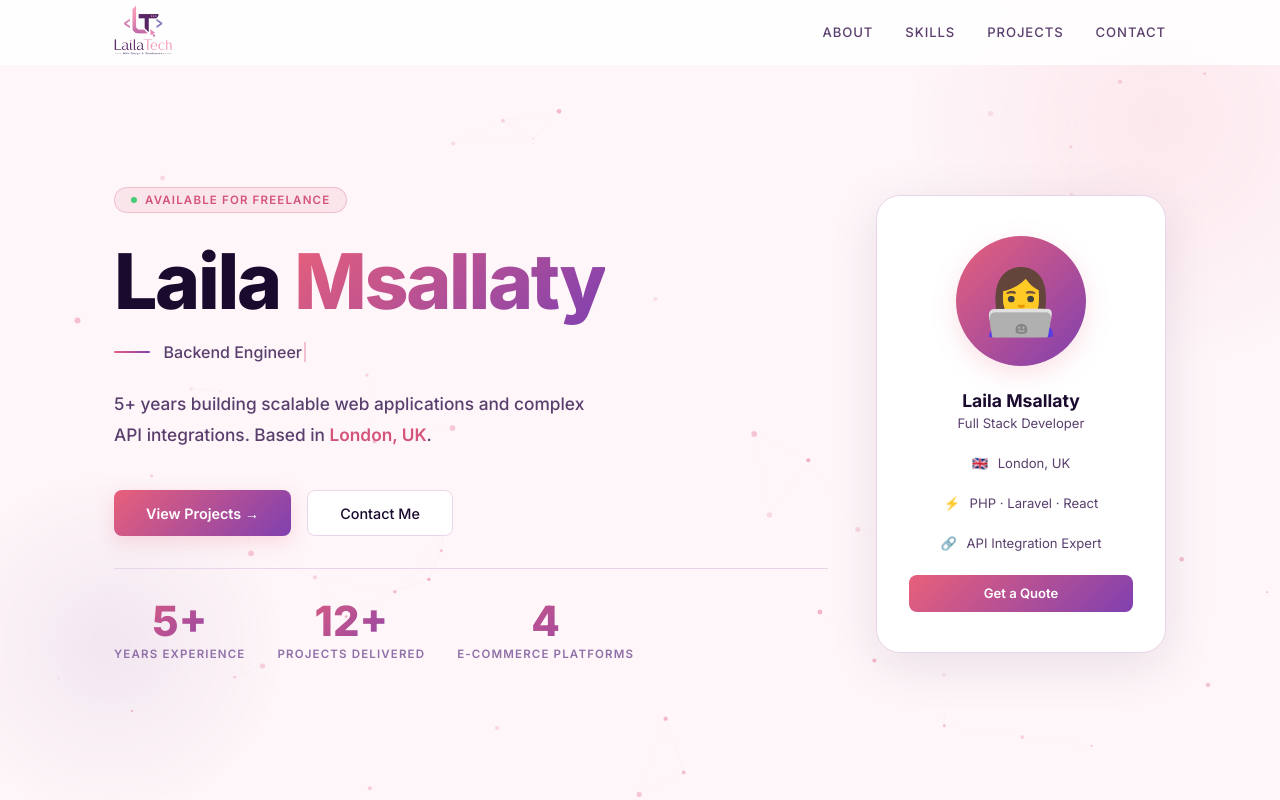
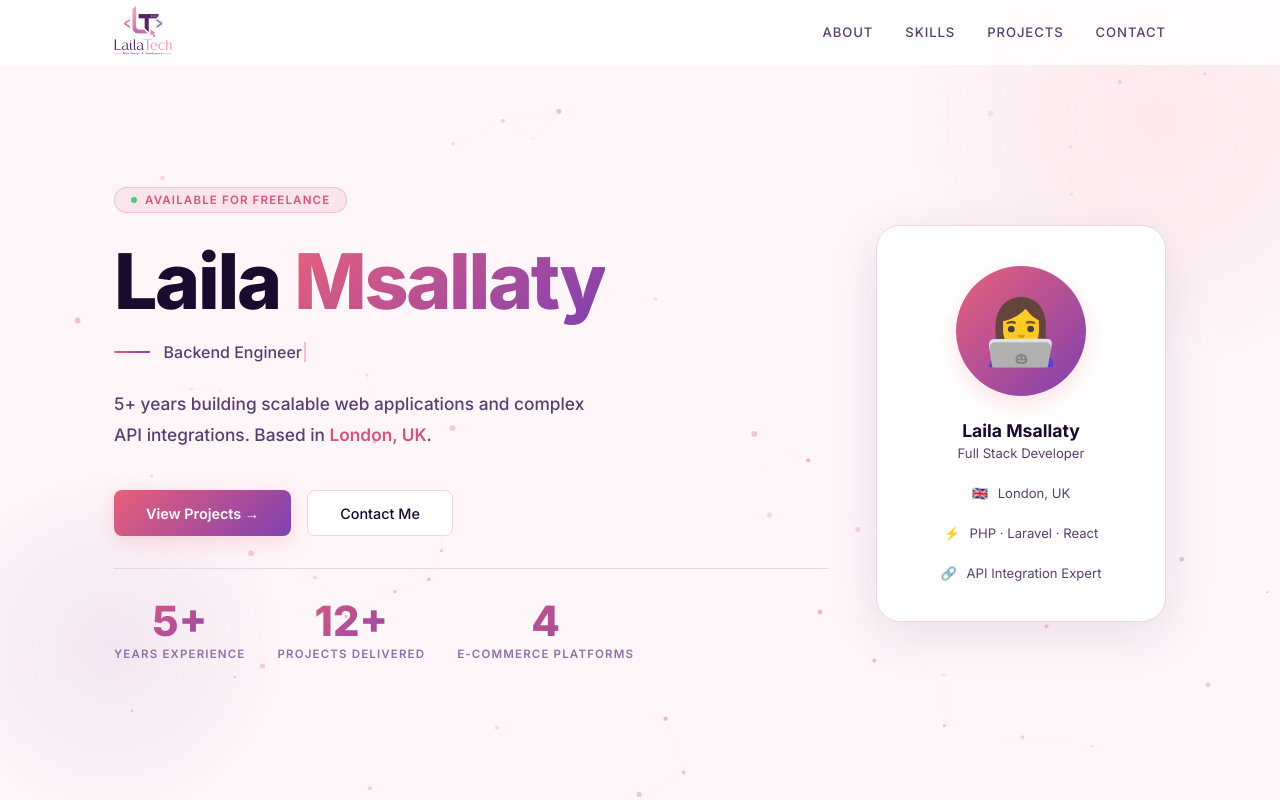
Before and after one commit to LailaMsallaty/my-portfolio, a React (Create React App) app: page / in a window 1280 px wide. Shown: the top 800 px of the page. Built offline with nearby package versions, Linux system fonts and the light colour scheme.

Commit message:
Update App.js

```diff
--- a/src/App.js
+++ b/src/App.js
@@ -223,9 +223,6 @@ function Hero() {
               <span>{icon}</span><span>{text}</span>
             </div>
           ))}
-          <button onClick={() => go("contact")} style={{ background: C.grad, color: "#fff", borderRadius: 8, padding: "0.65rem 1.5rem", fontFamily: "'Inter',sans-serif", fontSize: "0.82rem", fontWeight: 600, border: "none", cursor: "pointer", width: "100%", transition: "opacity 0.2s" }}>
-            Get a Quote
-          </button>
         </div>
 
       </div>
```
